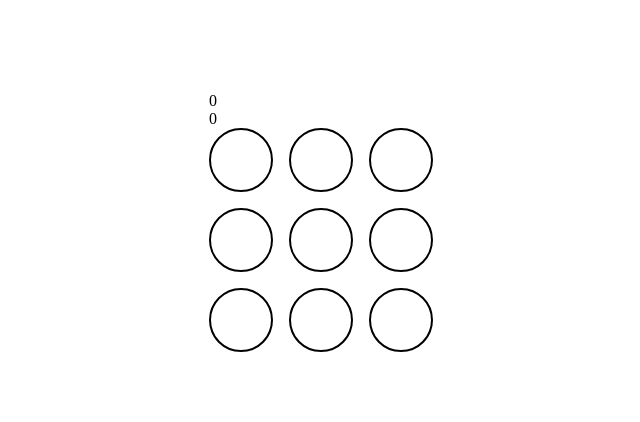
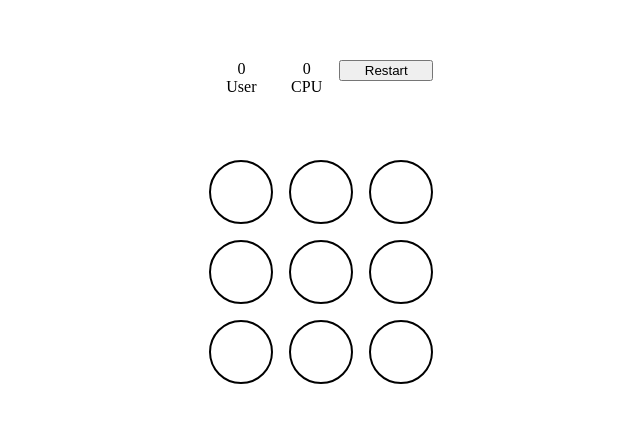
Before and after one commit to musicaldoofus/link-four, a React (Create React App) app: page / in a window 1280 px wide. Shown: the part 178-600 px from the top of the page, without its empty margins (319-959 px from the left). Built offline with nearby package versions, Linux system fonts and the light colour scheme.

Commit message:
basic layout and scores functionality stable including resetting board; bug when it's CPU's turn on tie

```diff
--- a/src/App.js
+++ b/src/App.js
@@ -8,12 +8,14 @@ class App extends Component {
 	constructor() {
 		super();
 		this.initFactorDepth = 3;
-		this.state = {
-			factorDepth: this.initFactorDepth,
-			scores: {
+		this.initScores = {
 			user: 0,
 			cpu: 0
-			},
+		};
+		this.state = {
+			showGameBoard: true,
+			factorDepth: this.initFactorDepth,
+			scores: this.initScores,
 			winner: undefined,
 			columns: this.getNewColumns()
 		};
@@ -21,11 +23,11 @@ class App extends Component {
 		this.handleWinner = this.handleWinner.bind(this);
 		this.getNewColumns = this.getNewColumns.bind(this);
 		this.incrementScore = this.incrementScore.bind(this);
+		this.handleRefresh = this.handleRefresh.bind(this);
 	}
 
 	getNewColumns(depth) {
-		const increment = depth ? depth : 1;
-		const levelUpFactorDepth = this.state ? this.state.factorDepth + increment : this.initFactorDepth;
+		const levelUpFactorDepth = depth !== undefined ? depth : (this.state ? this.state.factorDepth + 1 : this.initFactorDepth);
 		const arrayTemplate = {
 			length: levelUpFactorDepth
 		};
@@ -33,18 +35,15 @@ class App extends Component {
 	}
 
 	incrementScore(role, amt) {
-		console.log('incrementScore', role, amt, this.state.scores);
 		const opponentRole = role === 'user' ? 'cpu' : 'user';
 		const scores = {
 			[role]: this.state.scores[role] + (amt ? amt : 1),
 			[opponentRole]: this.state.scores[opponentRole]
 		};
-		console.log('updated scores', scores);
 		this.setState({scores});
 	}
 
 	handleWinner(winner) {
-		console.log('handleWinner', winner);
 		const successIncrement = this.state.factorDepth * 2;
 		const increment = winner === 'tie' ? -successIncrement : 1;
 		const user = winner === 'user' ? this.state.scores.user + successIncrement : this.state.scores.user + increment;
@@ -66,13 +65,29 @@ class App extends Component {
 		}, releaseGameState);
 	}
 
+	handleRefresh() {
+		this.setState({
+			showGameBoard: true,
+			winner: undefined,
+			factorDepth: this.initFactorDepth,
+			columns: this.getNewColumns(this.initFactorDepth),
+			scores: this.initScores
+		}, () => {
+			window.setTimeout(() => this.setState({
+				showGameBoard: true
+			}), 100)
+		});
+	}
+
 	render() {
 		return (
 			<div className="app">
 				<div id="display">
 					<HUD
 						scores={this.state.scores}
+						handleRefresh={this.handleRefresh}
 					/>
+					{this.state.showGameBoard && (
 						<GameBoard
 							isClosed={this.state.winner !== undefined}
 							factorDepth={this.state.factorDepth}
@@ -82,6 +97,8 @@ class App extends Component {
 							handleTie={() => this.handleWinner('tie')}
 							closeOutTime={this.closeOutTime}
 						/>
+					)}
+				</div>
 				{this.state.winner && (
 					<Modal
 						closeOutTime={this.closeOutTime}
@@ -91,7 +108,6 @@ class App extends Component {
 					</Modal>
 				)}
 			</div>
-			</div>
 		);
 	}
 }
--- a/src/components/Column/Column.css
+++ b/src/components/Column/Column.css
@@ -1,11 +1,12 @@
 /*Column.css*/
 .column {
+	position: relative;
 	display: grid;
 	grid-gap: 16px;
 	z-index: 1;
 }
-.column.closed::before {
-
+.column.open {
+	cursor: pointer;
 }
 .slot {
 	z-index: 2;
@@ -15,3 +16,11 @@
 	border-radius: 100%;
 	border: 2px solid black;
 }
+.column.closed::before {
+    content: "x";
+    position: absolute;
+    top: -1.2em;
+    font-size: 4em;
+    left: 50%;
+    transform: translateX(-50%);
+}
--- a/src/components/GameBoard/index.js
+++ b/src/components/GameBoard/index.js
@@ -16,7 +16,6 @@ class GameBoard extends Component {
 	}
 
 	handleUserColSelect(colIndex) {
-		console.log('handleUserColSelect', colIndex);
 		if (this.state.currentUser !== 'user' || this.props.isClosed) return;
 		const isColOpen = this.props.columns[colIndex].some(el => el === undefined);
 		if (!isColOpen) return;
@@ -85,7 +84,6 @@ class GameBoard extends Component {
 		this.setState({
 			currentUser: updatedUser
 		}, () => {
-			//console.log('state check', this.state);
 			if (this.state.currentUser === 'cpu') {
 				if (isWinner) window.setTimeout(this.setCPUMove, this.props.closeOutTime)
 				else this.setCPUMove();
@@ -101,11 +99,9 @@ class GameBoard extends Component {
 	}
 
 	setCPUMove() {
-		console.log('setCPUMove');
 		const openColumns = this.props.columns
 			.map((column, colIndex) => column.some(slot => slot === undefined) ? colIndex : null)
 			.filter(c => c !== null);
-		console.log(openColumns);
 		if (openColumns.length === 0) {
 			this.props.handleTie();
 			return;
--- a/src/components/HUD/HUD.css
+++ b/src/components/HUD/HUD.css
@@ -1 +1,16 @@
 /*HUD.css*/
+.heads-up-display {
+    display: grid;
+    grid-template-columns: repeat(3, auto);
+    padding-bottom: 4em;
+}
+.heads-up-display > div {
+    display: flex;
+    flex-direction: column;
+}
+.heads-up-display > div > div {
+    text-align: center;
+}
+div#controls > button {
+    width: 100%;
+}
--- a/src/components/HUD/index.js
+++ b/src/components/HUD/index.js
@@ -1,20 +1,22 @@
 import React, { Component } from 'react';
 import './HUD.css';
 
-class HUD extends Component {
-    render() {
-        console.log('HUD render', this.props);
+const HUD = ({scores, handleRefresh}) => {
     return (
         <div className="heads-up-display">
             <div id="user-score">
-                    <div>{this.props.scores.user}</div>
+                <div>{scores.user}</div>
+                <div>User</div>
             </div>
             <div id="cpu-score">
-                    <div>{this.props.scores.cpu}</div>
+                <div>{scores.cpu}</div>
+                <div>CPU</div>
+            </div>
+            <div id="controls">
+                <button onClick={handleRefresh}>Restart</button>
             </div>
         </div>
     )
 }
-}
 
 export default HUD;
--- a/src/components/Modal/Modal.css
+++ b/src/components/Modal/Modal.css
@@ -11,6 +11,9 @@
     z-index: 1000;
     transition: opacity ease 0.4s;
     opacity: 0;
+    display: flex;
+    display: -ms-flexbox;
+    display: -webkit-flex;
 }
 .modal-container.open {
     opacity: 1;
@@ -19,8 +22,14 @@
     opacity: 0;
 }
 .modal {
-    position: absolute;
-    top: 50%;
-    left: 50%;
-    transform: translateX(50%);
+    margin: auto;
+    border: 1px solid gray;
+    background-color: #fff;
+    padding: 2em;
 }
+.modal > p {
+    text-align: center;
+}
+.modal > p:first-child {
+    font-size: 3em;
+}
```
Lines whose indentation alone changed are shown as unchanged.
